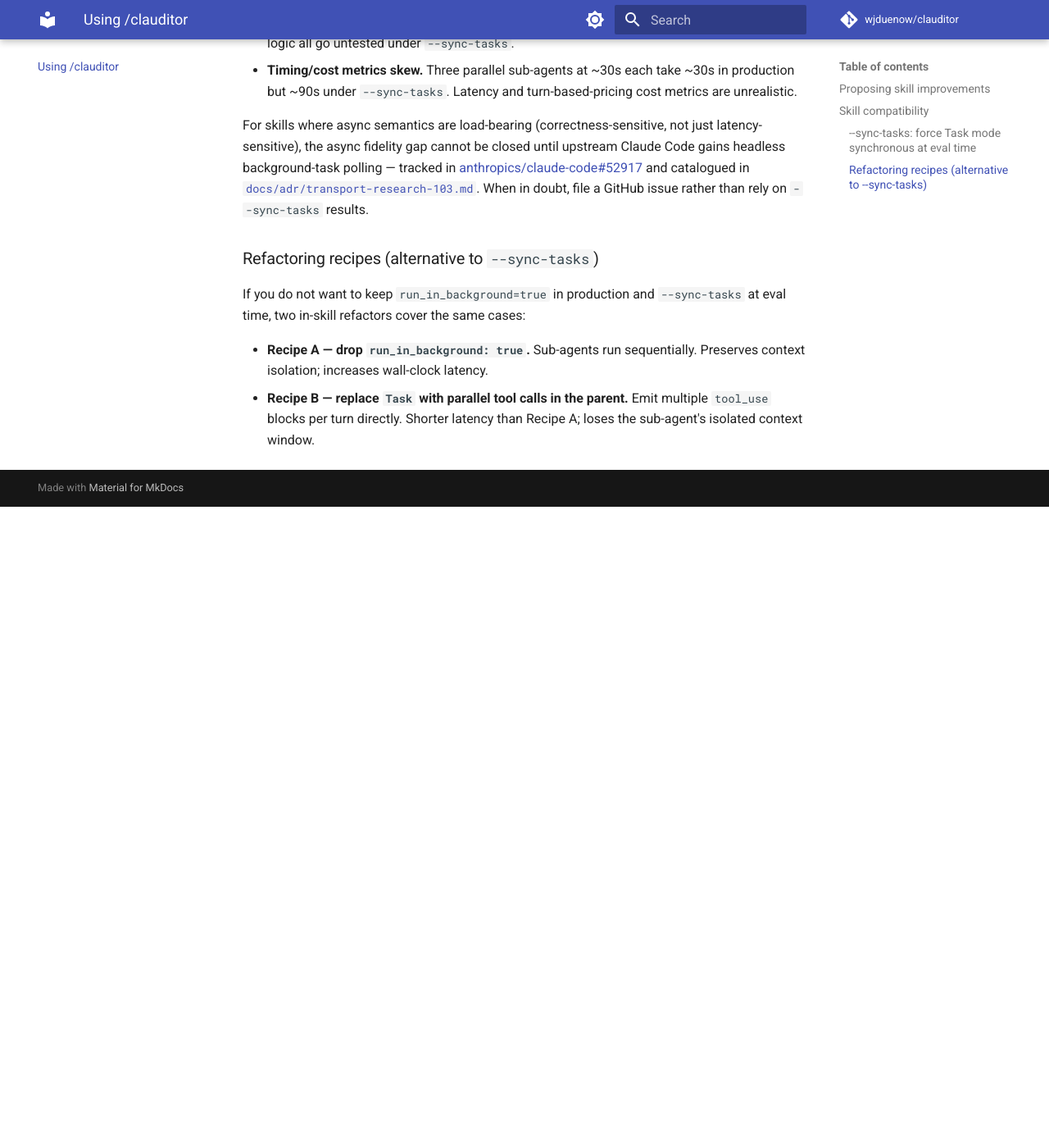
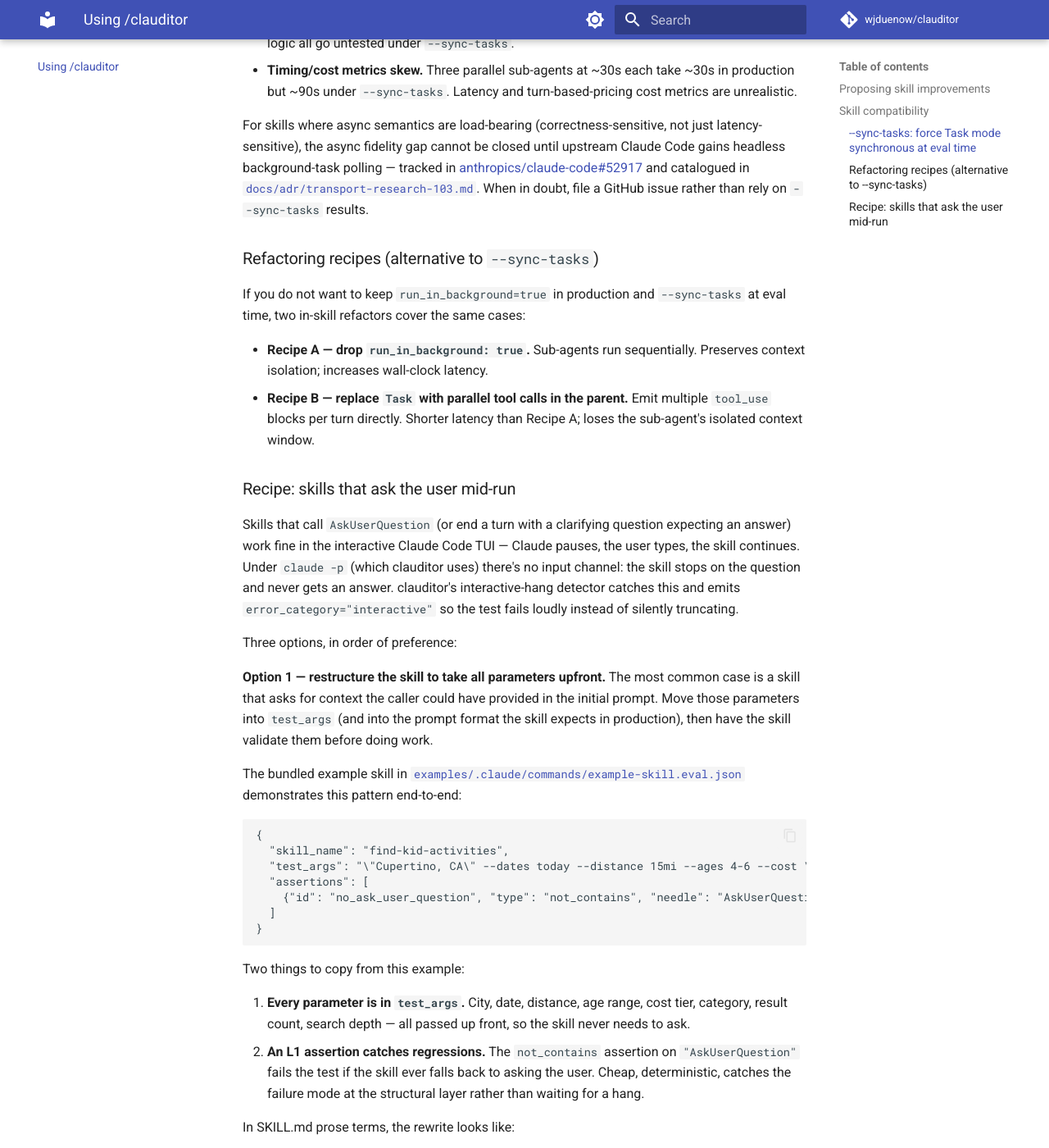
Before and after one commit to wjduenow/clauditor, an MkDocs documentation site: the page built from docs/skill-usage.md, in a window 1280 px wide and 1400 px high, scrolled down 4952 px. Shown: the whole window at 82% size. Built offline with MkDocs 1.6.1 and Material for MkDocs 9.7.7, drawn with Linux system fonts in a browser that asks for light colours; comment, search, counter and statistics services are not loaded; before the commit the page ends 5570 px from its top, so only the background shows below that; some of the changed text lies outside the part shown.

Commit message:
docs: add worked recipe for skills that ask mid-run
The README's Skill compatibility bullet for AskUserQuestion was
prescriptive ('put all context in the initial prompt') but didn't
show readers what that looks like in practice. Add a recipe to
docs/skill-usage.md (alongside the existing recipes A/B for
parallel tasks) covering three options:

1. Restructure to take all parameters upfront — anchored on the
   existing examples/.claude/commands/example-skill.eval.json,
   which already demonstrates the pattern (every parameter in
   test_args, plus a not_contains 'AskUserQuestion' L1 assertion
   as a regression guard). Includes a SKILL.md-prose diff showing
   the rewrite shape.
2. Disable allow_hang_heuristic for false positives where the
   trailing '?' is decorative.
3. Acknowledge inherently interactive skills are out of scope for
   the auto-grade loop until upstream Claude Code gains a headless
   input channel.

README bullet now links to the recipe and to the example file as
the canonical anchor.

````diff
--- a/docs/skill-usage.md
+++ b/docs/skill-usage.md
@@ -254,3 +254,88 @@
   parent.** Emit multiple `tool_use` blocks per turn directly.
   Shorter latency than Recipe A; loses the sub-agent's isolated
   context window.
+
+### Recipe: skills that ask the user mid-run
+
+Skills that call `AskUserQuestion` (or end a turn with a clarifying
+question expecting an answer) work fine in the interactive Claude
+Code TUI — Claude pauses, the user types, the skill continues.
+Under `claude -p` (which clauditor uses) there's no input channel:
+the skill stops on the question and never gets an answer.
+clauditor's interactive-hang detector catches this and emits
+`error_category="interactive"` so the test fails loudly instead
+of silently truncating.
+
+Three options, in order of preference:
+
+**Option 1 — restructure the skill to take all parameters upfront.**
+The most common case is a skill that asks for context the caller
+could have provided in the initial prompt. Move those parameters
+into `test_args` (and into the prompt format the skill expects in
+production), then have the skill validate them before doing work.
+
+The bundled example skill in
+[`examples/.claude/commands/example-skill.eval.json`](../examples/.claude/commands/example-skill.eval.json)
+demonstrates this pattern end-to-end:
+
+```json
+{
+  "skill_name": "find-kid-activities",
+  "test_args": "\"Cupertino, CA\" --dates today --distance 15mi --ages 4-6 --cost \"Free, $\" --type both --category any --count 5 --depth quick",
+  "assertions": [
+    {"id": "no_ask_user_question", "type": "not_contains", "needle": "AskUserQuestion"}
+  ]
+}
+```
+
+Two things to copy from this example:
+
+1. **Every parameter is in `test_args`.** City, date, distance, age
+   range, cost tier, category, result count, search depth — all
+   passed up front, so the skill never needs to ask.
+2. **An L1 assertion catches regressions.** The `not_contains`
+   assertion on `"AskUserQuestion"` fails the test if the skill
+   ever falls back to asking the user. Cheap, deterministic,
+   catches the failure mode at the structural layer rather than
+   waiting for a hang.
+
+In SKILL.md prose terms, the rewrite looks like:
+
+```diff
+-When the user asks for kid activities, use AskUserQuestion to
+-clarify city, age range, and budget before searching.
++The user's request will include city, age range, and budget as
++command-line flags (e.g. `"<city>" --ages <range> --cost <tiers>`).
++Parse these from the input. If any required parameter is missing,
++return a structured error like `Error: missing parameter "city".
++Provide as: "<city>" --ages <range> --cost <tiers>` and stop.
++Then search...
+```
+
+**Option 2 — disable the interactive-hang heuristic for false
+positives.** If your skill legitimately ends with a rhetorical or
+summary question (e.g. "Want me to search nearby cities too?")
+and the question is decorative — the skill's actual work is done
+— set `allow_hang_heuristic: false` on the eval spec. The run
+still completes; clauditor stops flagging the trailing `?` as
+interactive.
+
+```json
+{
+  "skill_name": "my-skill",
+  "allow_hang_heuristic": false,
+  "assertions": [...]
+}
+```
+
+Use this only for false positives. If the skill genuinely needs
+an answer to do its work, option 1 is the right fix.
+
+**Option 3 — keep the interactive flow, skip eval at this layer.**
+Some skills are inherently interactive (e.g. a step-by-step wizard
+that must clarify with the user). For those, clauditor's L1/L2/L3
+auto-evaluation does not apply directly; you can still use
+`clauditor capture` to record canned outputs after manual runs and
+diff them with `clauditor compare`, but the auto-grade loop is
+out of reach until upstream Claude Code gains a headless input
+channel.
````
Also changed, not shown: README.md (+1 -1 lines).
